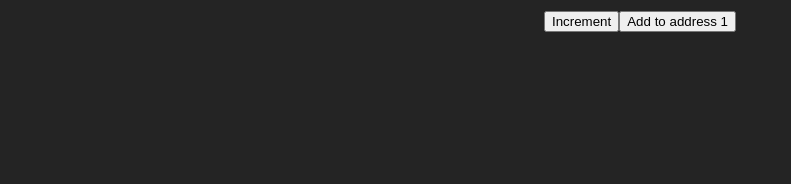
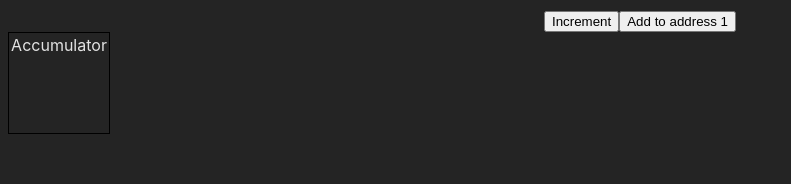
Before and after one commit to Furrj/BitsToBytes, a React (Vite) app: page / in a window 1280 px wide. Shown: the top 184 px of the page, without its empty margins (0-791 px from the left). Built offline with nearby package versions, Linux system fonts and the light colour scheme.

Commit message:
added accumulator componenet

```diff
--- a/index.html
+++ b/index.html
@@ -4,7 +4,7 @@
     <meta charset="UTF-8" />
     <link rel="icon" type="image/svg+xml" href="/CPU_Icon.png" />
     <meta name="viewport" content="width=device-width, initial-scale=1.0" />
-    <title>Vite + React + TS</title>
+    <title>Bits To Bytes</title>
   </head>
   <body>
     <div id="root"></div>
--- a/src/App.tsx
+++ b/src/App.tsx
@@ -3,12 +3,14 @@ import React from "react";
 //COMPS
 import RAM from "./components/RAM/RAM";
 import Change from "./components/Interfaces/Change";
+import Accumulator from "./components/Registers/Accumulator";
 
 const App: React.FC = () => {
   return (
     <div className="App">
       <RAM />
       <Change />
+      <Accumulator />
     </div>
   );
 };
--- /dev/null
+++ b/src/components/Registers/Accumulator.module.css
@@ -0,0 +1,8 @@
+@import "../../vars.css";
+
+.accumulator {
+  border: var(--border);
+  width: 100px;
+  height: 100px;
+  cursor: pointer;
+}
--- /dev/null
+++ b/src/components/Registers/Accumulator.tsx
@@ -0,0 +1,13 @@
+import React from "react";
+import styles from "./Accumulator.module.css";
+import Draggable from "react-draggable";
+
+const Accumulator: React.FC = () => {
+  return (
+    <Draggable>
+      <div className={styles.accumulator}>Accumulator</div>
+    </Draggable>
+  );
+};
+
+export default Accumulator;
```
